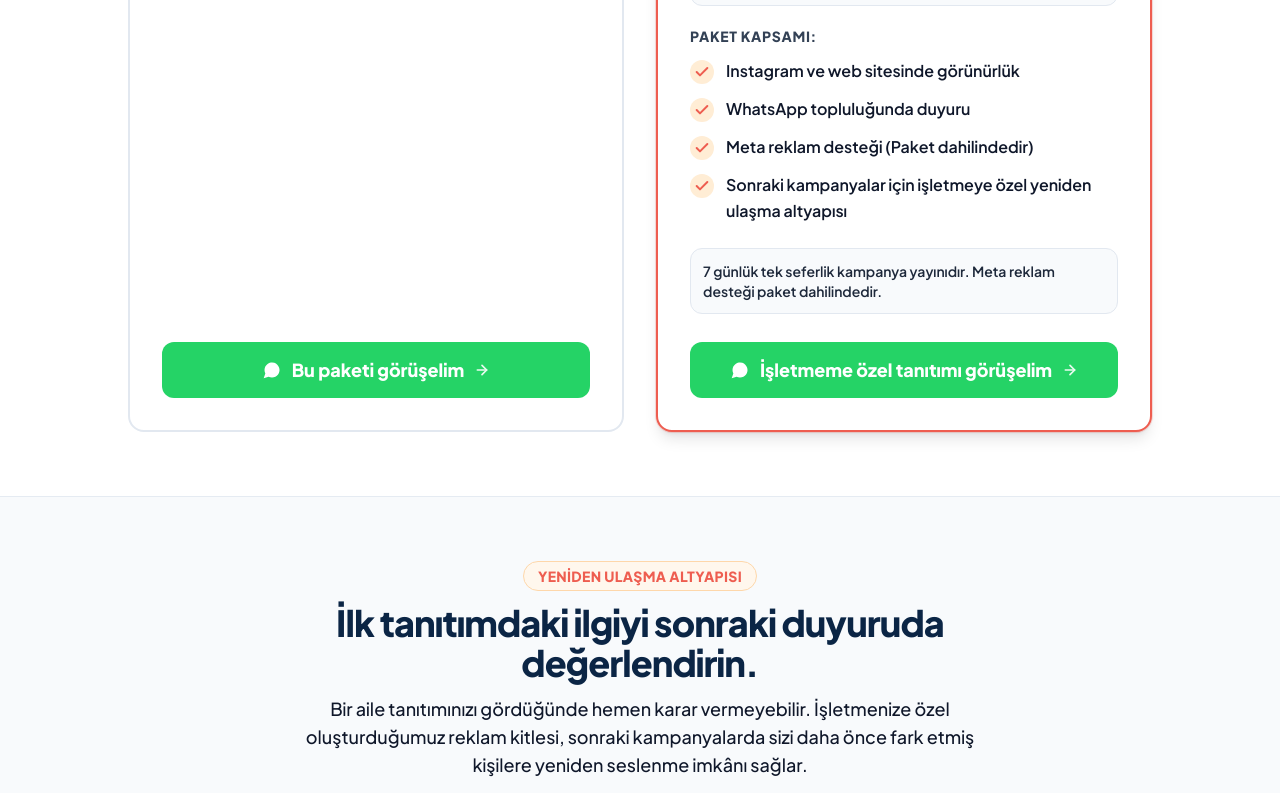
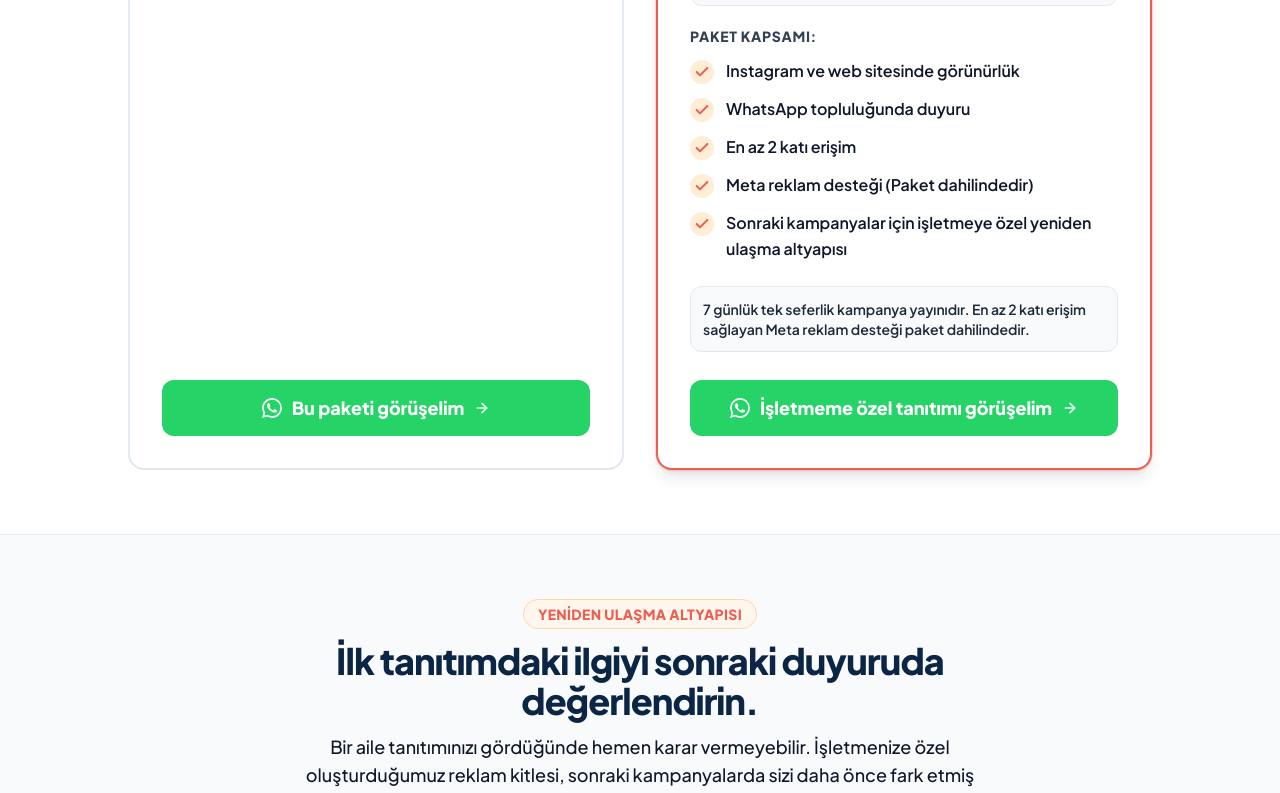
Before and after one commit to ozatabull2-cmd/ankara_cocuk_landingpage_v3, a React (Vite) app: page / in a window 1280 px wide. Shown: the part 2740-3533 px from the top of the page. Built offline with nearby package versions, Linux system fonts and the light colour scheme.

Commit message:
feat: 6000 TL paketine en az 2 kati erisim vurgusu eklendi

```diff
--- a/src/components/home/HomeWeeklyPackages.tsx
+++ b/src/components/home/HomeWeeklyPackages.tsx
@@ -1,6 +1,7 @@
 import React from 'react';
 import { WEEKLY_PACKAGES, trackEvent, getWhatsAppUrl } from '../../data/config';
-import { Check, MessageCircle, ArrowRight, RotateCcw } from 'lucide-react';
+import { Check, ArrowRight, RotateCcw } from 'lucide-react';
+import { WhatsAppIcon } from '../WhatsAppButton';
 
 export const HomeWeeklyPackages: React.FC = () => {
   return (
@@ -132,7 +133,7 @@ export const HomeWeeklyPackages: React.FC = () => {
                     className="w-full inline-flex items-center justify-center gap-2.5 font-extrabold text-base sm:text-lg min-h-[48px] py-3.5 px-5 rounded-xl shadow-xs hover:shadow-md transition-all duration-150 active:scale-98 bg-[#25D366] hover:bg-[#20bd5a] text-white text-center"
                     aria-label={`${pkg.name} için WhatsApp üzerinden görüşün`}
                   >
-                    <MessageCircle className="w-5 h-5 fill-white stroke-none flex-shrink-0" />
+                    <WhatsAppIcon className="w-5 h-5 text-white flex-shrink-0" />
                     <span>{pkg.ctaText}</span>
                     <ArrowRight className="w-4 h-4 opacity-90 flex-shrink-0 stroke-[2.5]" />
                   </a>
--- a/src/data/config.ts
+++ b/src/data/config.ts
@@ -127,7 +127,7 @@ export const WEEKLY_PACKAGES: WeeklyPackage[] = [
     name: "Yönlendir, Ölç ve Yeniden Ulaş",
     price: "6.000 TL",
     period: "/ 7 günlük yayın",
-    shortDesc: "Ek yayın kanallarıyla tanıtımınızı genişletin, ilgi gösterenlere sonraki kampanyalarda yeniden ulaşabilin.",
+    shortDesc: "Ek yayın kanalları ve en az 2 katı erişimle tanıtımınızı genişletin, ilgi gösterenlere sonraki kampanyalarda yeniden ulaşabilin.",
     targetAudience: "Etkinlik, atölye, tiyatro, oyun alanı, anaokulu ve daha geniş kitleye ulaşmak isteyen işletmeler.",
     specialBox: {
       badge: "BU PAKETE ÖZEL · YENİDEN ULAŞMA",
@@ -139,6 +139,7 @@ export const WEEKLY_PACKAGES: WeeklyPackage[] = [
     features: [
       "Instagram ve web sitesinde görünürlük",
       "WhatsApp topluluğunda duyuru",
+      "En az 2 katı erişim",
       "Meta reklam desteği (Paket dahilindedir)",
       "Sonraki kampanyalar için işletmeye özel yeniden ulaşma altyapısı",
     ],
@@ -146,7 +147,7 @@ export const WEEKLY_PACKAGES: WeeklyPackage[] = [
     event: "click_package_6000",
     whatsappMessage: "Merhaba, Ankara Çocuk Ağı 6.000 TL'lik 'Yönlendir, Ölç ve Yeniden Ulaş' işletmeme özel tanıtım paketi hakkında görüşmek istiyorum.",
     isPopular: true,
-    notice: "7 günlük tek seferlik kampanya yayınıdır. Meta reklam desteği paket dahilindedir.",
+    notice: "7 günlük tek seferlik kampanya yayınıdır. En az 2 katı erişim sağlayan Meta reklam desteği paket dahilindedir.",
   },
 ];
 
@@ -155,7 +156,7 @@ export const WEEKLY_FAQS = [
   {
     id: "w-faq-1",
     question: "Hangi paket benim için uygun?",
-    answer: "Tek bir atölye veya etkinlik duyurusunu Instagram ve web üzerinden ailelere iletmek istiyorsanız 3.000 TL paketi uygundur. Instagram ve web'in yanı sıra WhatsApp topluluğundan da faydalanmak ve ilgi gösteren velilere sonraki duyurularda yeniden reklam gösterebilmek istiyorsanız 6.000 TL paketi uygundur.",
+    answer: "Tek bir atölye veya etkinlik duyurusunu Instagram ve web üzerinden ailelere iletmek istiyorsanız 3.000 TL paketi uygundur. Instagram ve web'in yanı sıra WhatsApp topluluğundan da faydalanmak, en az 2 katı erişim elde etmek ve ilgi gösteren velilere sonraki duyurularda yeniden reklam gösterebilmek istiyorsanız 6.000 TL paketi uygundur.",
   },
   {
     id: "w-faq-2",
```
